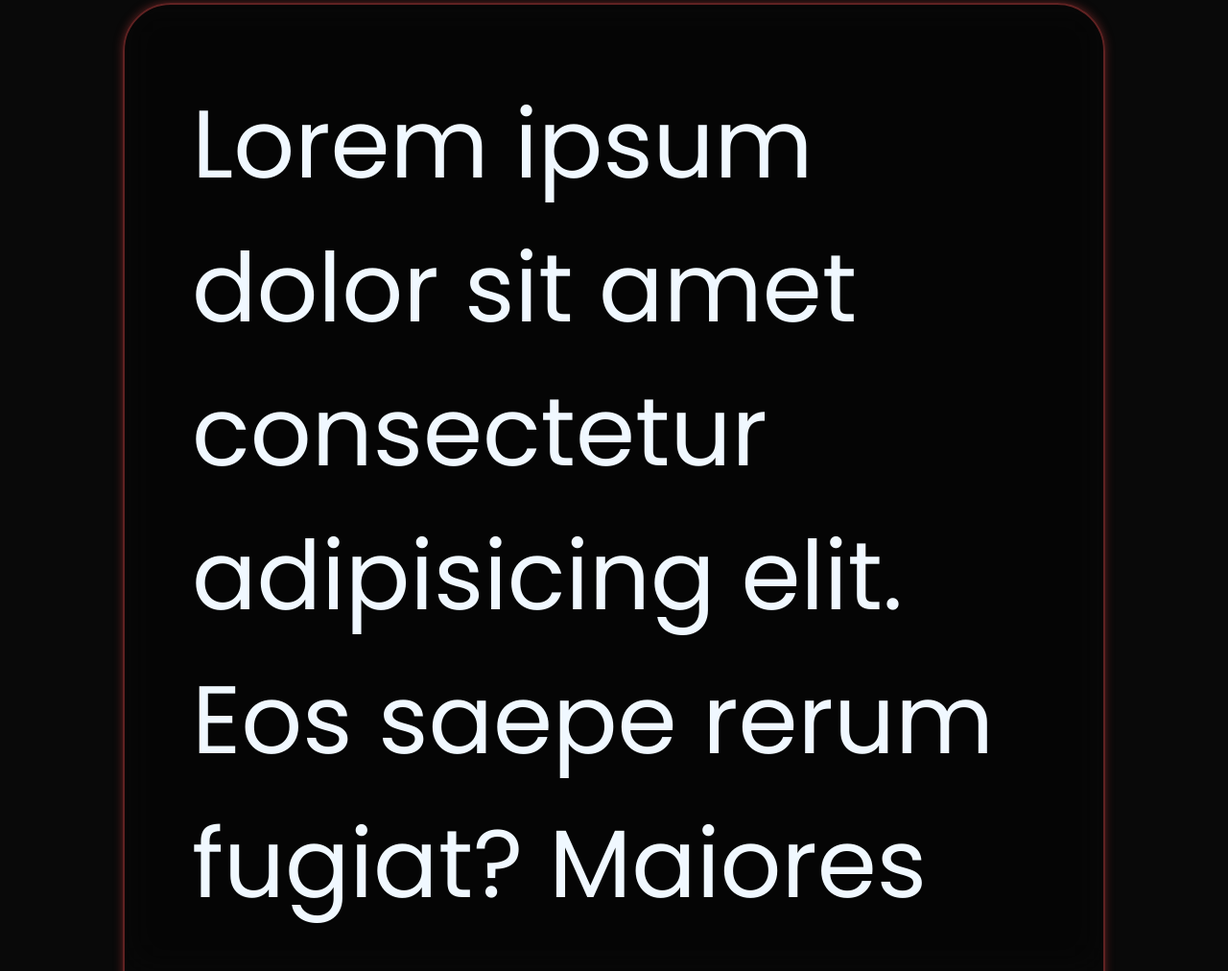
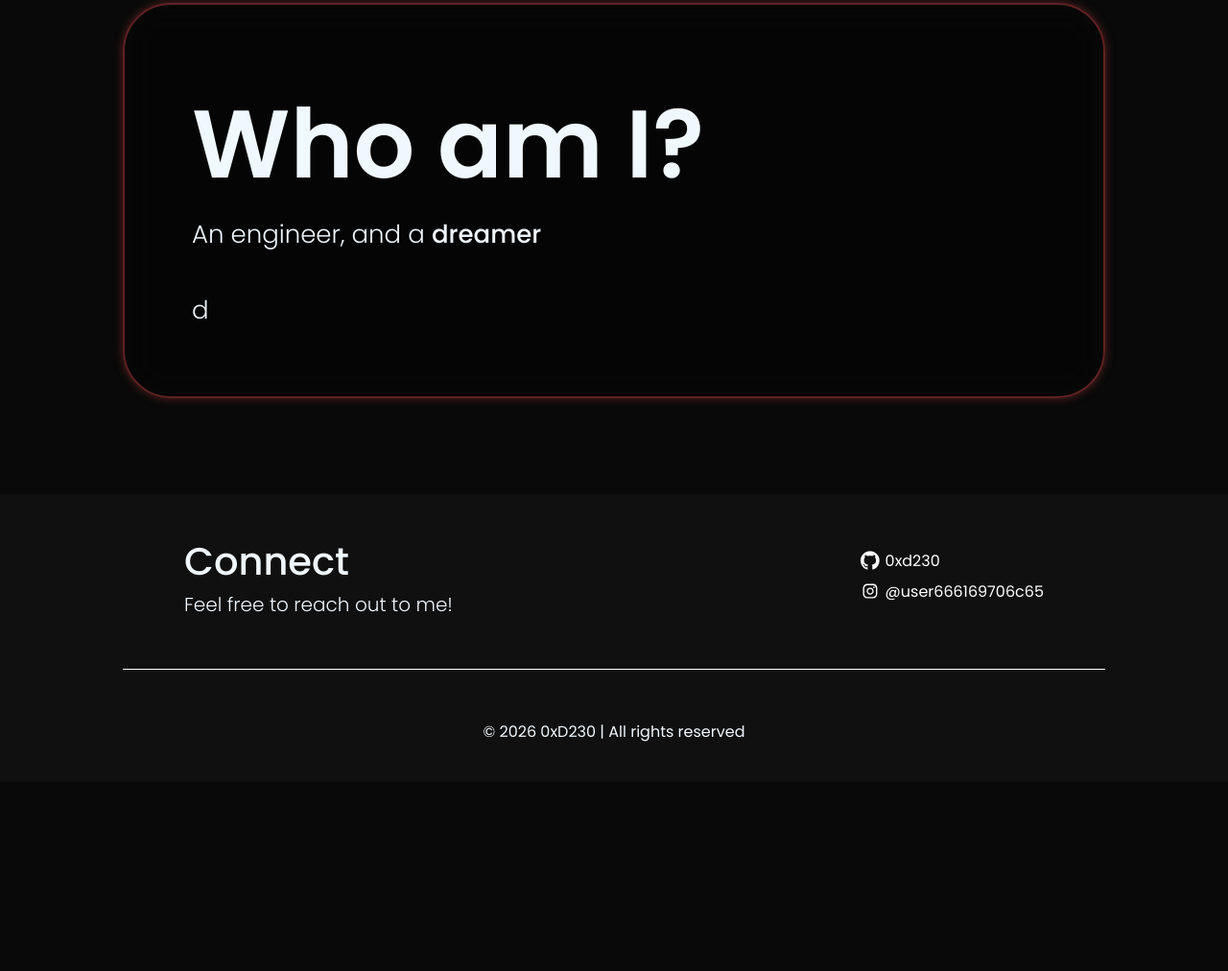
Before and after one commit to 0xd230/0xd230.github.io, a website with bundled scripts: page src/frontend/index.html in a window 1280 px wide. Shown: the part 847-1859 px from the top of the page at 96% size. After the commit the page ends 1662 px from the top, so only its background shows below. Built offline with nearby package versions, Linux system fonts and the light colour scheme.

Commit message:
added footer

```diff
--- a/src/frontend/index.html
+++ b/src/frontend/index.html
@@ -46,9 +46,38 @@
 
     <section id="about-section">
         <div class="about ownsection hide">
-            Lorem ipsum dolor sit amet consectetur adipisicing elit. Eos saepe rerum fugiat? Maiores neque repudiandae in, nisi qui aliquam expedita atque sed est natus esse libero temporibus dolorum incidunt corrupti.
+            <div class="title">Who am I?</div>
+            <div class="body">
+                An engineer, and a <span class="special">dreamer <div class="underline"></div></span>
+                <br>
+                <br>
+                d
+            </div>
         </div>
     </section>
+
+    <footer>
+        <div class="socials">
+            <div class="text">
+                <p>Connect</p>
+                <p>Feel free to reach out to me!</p>
+            </div>
+            <div class="links">
+                <a href="https://github.com/0xd230">
+                    <img src="../../assets/github-logo.svg" alt="Github Logo">
+                    0xd230
+                </a>
+                <a href="https://www.instagram.com/user666169706c65/">
+                    <img src="../../assets/insta-logo.svg" alt="Instagram Logo">
+                    @user666169706c65
+                </a>
+            </div>
+        </div>
+
+        <div class="break"></div>
+
+        <div class="copyright">© 2026 0xD230 | All rights reserved</div>
+    </footer>
 
     <script type="module" src="main.js"></script>
 </body>
--- a/src/frontend/main.js
+++ b/src/frontend/main.js
@@ -29,5 +29,5 @@ hero.addEventListener("mousemove", (e) => {
 
 hero.addEventListener("mouseleave", () => {
     hero.style.transform = "rotateX(0deg) rotateY(0deg)";
-    hero.style.boxShadow = "0 0 20px rgb(96, 34, 34)";
+    hero.style.boxShadow = "0 0 40px rgb(141, 44, 44)";
 });
--- a/src/frontend/style.css
+++ b/src/frontend/style.css
@@ -166,6 +166,22 @@ nav .menus a:hover {
     transition: .5s ease-in-out;
 }
 
+.special {
+    display: inline-block;
+    font-weight: 500;
+}
+
+.special .underline {
+    height: 1px;
+    width: 0%;
+    background-color: white;
+    transition: .3s ease-in-out;
+}
+
+.special:hover .underline {
+    width: 100%;
+}
+
 #about-section {
     position: relative;
     display: flex;
@@ -176,6 +192,70 @@ nav .menus a:hover {
 #about-section .about {
     width: 80vw;
     padding: 70px;
-    font-size: 100px;
     margin-top: 50px;
 }
+
+#about-section .about .title {
+    font-size: 100px;
+    font-weight: 600;
+}
+
+#about-section .about .body {
+    font-size: 26px;
+    font-weight: 300;
+}
+
+footer {
+    position: relative;
+    margin-top: 100px;
+    bottom: 0;
+    width: 100%;
+    height: 300px;
+    background-color: #101010;
+    display: flex;
+    flex-direction: column;
+    justify-content: space-between;
+    align-items: center;
+}
+
+footer .socials {
+    width: 70%;
+    display: flex;
+    justify-content: space-between;
+    align-items: center;
+    margin: 40px;
+}
+
+footer .socials .text p:nth-child(1) {
+    font-weight: 500;
+    font-size: 40px;
+}
+
+footer .socials .text p:nth-child(2) {
+    font-weight: 300;
+    font-size: 20px;
+}
+
+footer .socials a {
+    display: flex;
+    align-items: center;
+    color: white;
+    text-decoration: none;
+}
+
+footer .socials a img {
+    filter: invert(1);
+    margin: 6px;
+    width: 20px;
+    aspect-ratio: 1/1;
+}
+
+footer .break {
+    width: 80%;
+    height: 1px;
+    background-color: white;
+}
+
+footer .copyright {
+    margin: 40px;
+}
```
Also changed, not shown: assets/github-logo.svg (added), assets/insta-logo.svg (added), dist/github-logo.e1de3afc.svg (added), dist/github-svgrepo-com.c10c6d6e.svg (added), dist/index.html, dist/insta-logo.93fab669.svg (added), 4 other files.
